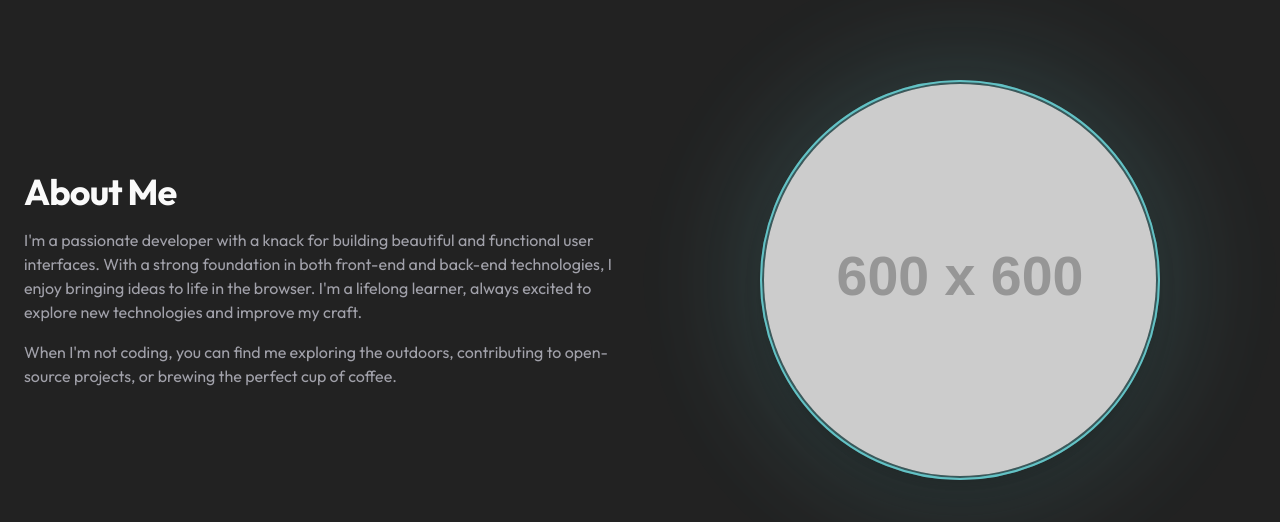
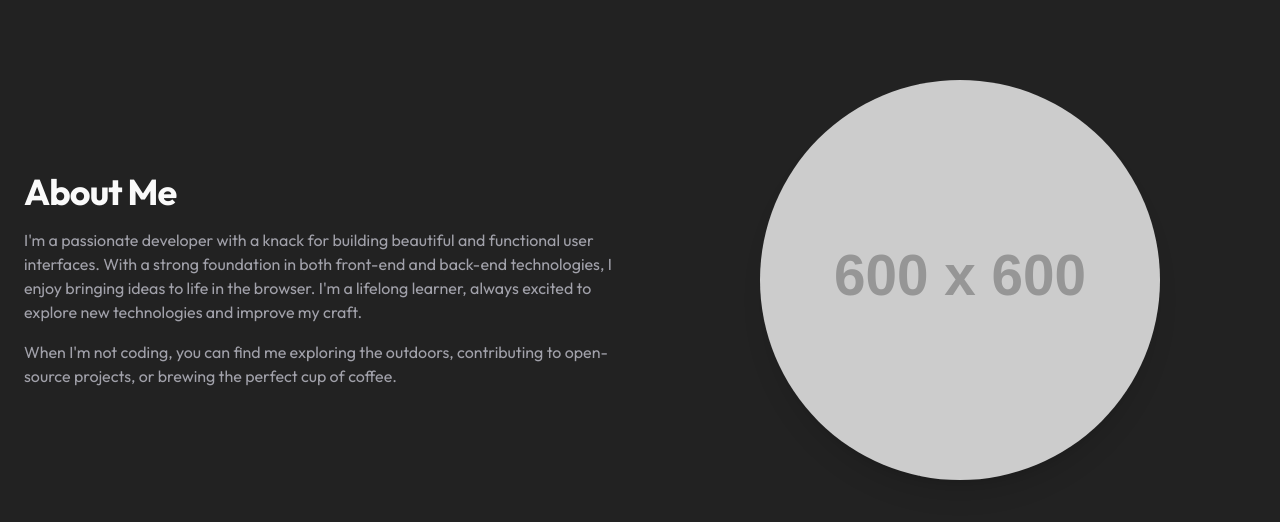
Before and after one commit to Sunnykumar-github/My-Portfolio, a Next.js app: page / in a window 1280 px wide. Shown: the part 688-1210 px from the top of the page. Built offline with nearby package versions, Linux system fonts and the light colour scheme.

Commit message:
September 9, Commit

```diff
--- a/src/app/page.tsx
+++ b/src/app/page.tsx
@@ -183,17 +183,14 @@ function AboutSection() {
         >
           <div className="relative h-[300px] w-[300px] lg:h-[400px] lg:w-[400px]">
             <div className="group relative h-full w-full">
-              <div className="absolute -inset-2.5 rounded-full bg-primary/20 opacity-75 blur-3xl transition-all duration-1000 group-hover:opacity-100"></div>
               <Image
                 src="https://placehold.co/600x600.png"
                 alt="John Doe coding"
                 width={400}
                 height={400}
-                className="relative rounded-full border-4 border-primary/20 object-cover shadow-xl"
+                className="relative rounded-full object-cover shadow-xl"
                 data-ai-hint="man coding"
               />
-                <div className="absolute inset-0 rounded-full border-2 border-primary/50 transition-transform duration-500 group-hover:scale-105"></div>
-              <div className="absolute inset-0 animate-pulse rounded-full border-2 border-primary/30"></div>
             </div>
           </div>
         </AnimatedOnScroll>
```
